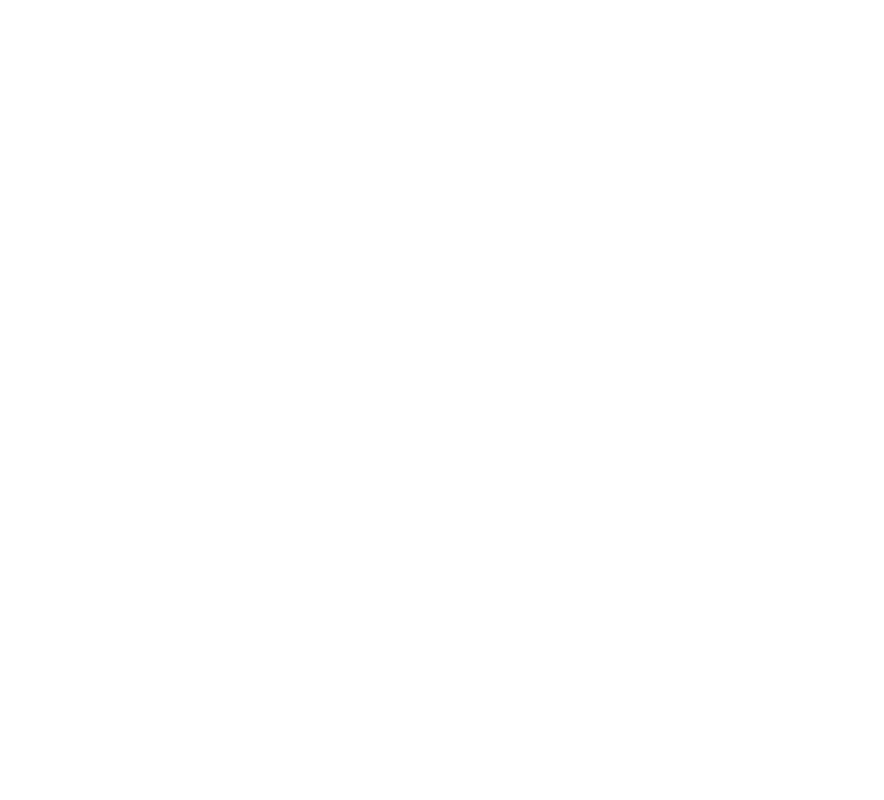
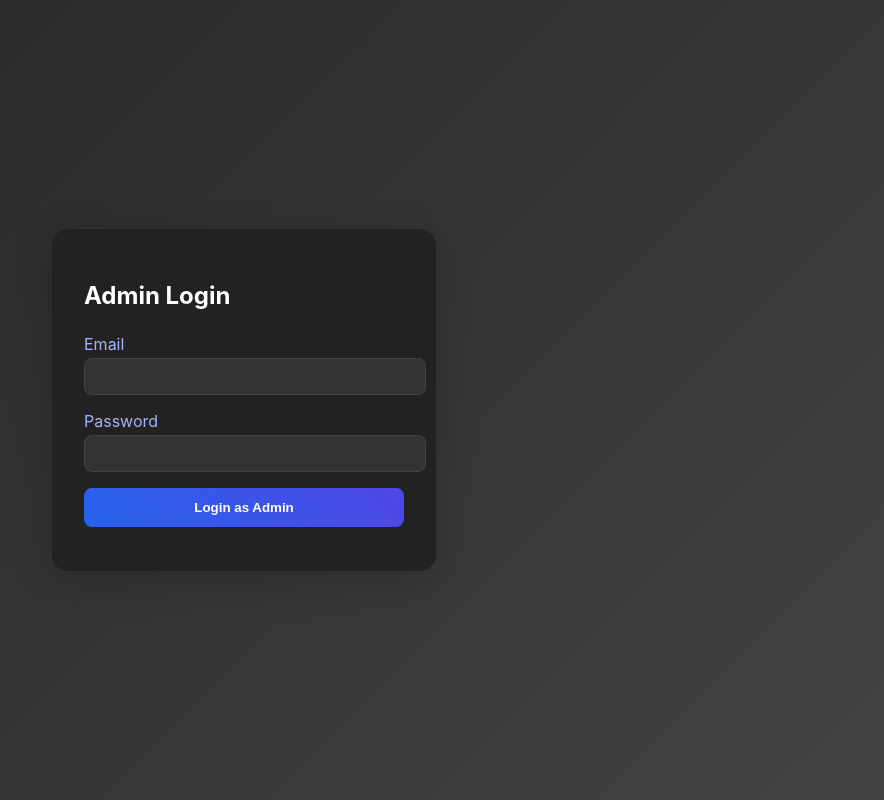
Before and after one commit to AU-ui/RideAdvirsorFIREBASE, a React (Create React App) app: page /admin in a window 1280 px wide. Before the commit this address had no page. Shown: the whole page, without its empty margins (396-1280 px from the left). Built offline with nearby package versions, Linux system fonts and the light colour scheme; no server answers.

Commit message:
Update: admin login flow, useAuthUser hook, and bug fixes

```diff
--- /dev/null
+++ b/src/AdminDashboard.tsx
@@ -0,0 +1,30 @@
+import React, { useEffect, useState } from 'react';
+import { getAuth, signOut } from 'firebase/auth';
+import { useNavigate } from 'react-router-dom';
+
+// ... existing User type and component code ...
+
+const AdminDashboard: React.FC = () => {
+  // ... existing state and fetch logic ...
+  const navigate = useNavigate();
+
+  const handleLogout = async () => {
+    const auth = getAuth();
+    await signOut(auth);
+    navigate('/login');
+  };
+
+  return (
+    <div style={{ padding: 40, background: 'linear-gradient(135deg, #232526 0%, #414345 100%)', minHeight: '100vh', color: '#fff' }}>
+      <div style={{ display: 'flex', justifyContent: 'space-between', alignItems: 'center', marginBottom: 24 }}>
+        <h2>Admin Dashboard - User Management</h2>
+        <button onClick={handleLogout} style={{ background: '#2563eb', color: '#fff', border: 'none', borderRadius: 8, padding: '10px 24px', fontWeight: 600, fontSize: 15, cursor: 'pointer', boxShadow: '0 2px 8px rgba(37,99,235,0.15)' }}>
+          Logout
+        </button>
+      </div>
+      {/* ... rest of the table ... */}
+    </div>
+  );
+};
+
+export default AdminDashboard;
--- /dev/null
+++ b/src/AdminLogin.tsx
@@ -0,0 +1,57 @@
+import React, { useState } from 'react';
+import { useNavigate } from 'react-router-dom';
+import { getAuth, signInWithEmailAndPassword, signOut } from 'firebase/auth';
+
+const ADMIN_EMAIL = 'admin@rideadvisor.com'; // Change this to your admin email
+
+const AdminLogin: React.FC = () => {
+  const [email, setEmail] = useState('');
+  const [password, setPassword] = useState('');
+  const [error, setError] = useState('');
+  const [loading, setLoading] = useState(false);
+  const navigate = useNavigate();
+
+  const handleSubmit = async (e: React.FormEvent) => {
+    e.preventDefault();
+    setError('');
+    setLoading(true);
+    try {
+      const auth = getAuth();
+      const userCredential = await signInWithEmailAndPassword(auth, email, password);
+      const user = userCredential.user;
+      if (user.email?.trim().toLowerCase() !== ADMIN_EMAIL.toLowerCase()) {
+        setError('Unauthorized: Only admin can login.');
+        setLoading(false);
+        await signOut(auth);
+        return;
+      }
+      navigate('/admin');
+    } catch (err: any) {
+      setError(err.message);
+    } finally {
+      setLoading(false);
+    }
+  };
+
+  return (
+    <div style={{ minHeight: '100vh', display: 'flex', alignItems: 'center', justifyContent: 'center', background: 'linear-gradient(135deg, #232526 0%, #414345 100%)' }}>
+      <form onSubmit={handleSubmit} style={{ background: '#222', padding: 32, borderRadius: 16, boxShadow: '0 10px 40px rgba(0,0,0,0.2)', minWidth: 320 }}>
+        <h2 style={{ color: '#fff', marginBottom: 24 }}>Admin Login</h2>
+        <div style={{ marginBottom: 16 }}>
+          <label style={{ color: '#a5b4fc' }}>Email</label>
+          <input type="email" value={email} onChange={e => setEmail(e.target.value)} required style={{ width: '100%', padding: 10, borderRadius: 8, border: '1px solid #444', marginTop: 4, background: '#333', color: '#fff' }} />
+        </div>
+        <div style={{ marginBottom: 16 }}>
+          <label style={{ color: '#a5b4fc' }}>Password</label>
+          <input type="password" value={password} onChange={e => setPassword(e.target.value)} required style={{ width: '100%', padding: 10, borderRadius: 8, border: '1px solid #444', marginTop: 4, background: '#333', color: '#fff' }} />
+        </div>
+        {error && <div style={{ color: '#ef4444', marginBottom: 12 }}>{error}</div>}
+        <button type="submit" disabled={loading} style={{ width: '100%', padding: 12, borderRadius: 8, background: 'linear-gradient(45deg, #2563eb, #4f46e5)', color: 'white', fontWeight: 600, border: 'none', marginBottom: 12 }}>
+          {loading ? 'Logging in...' : 'Login as Admin'}
+        </button>
+      </form>
+    </div>
+  );
+};
+
+export default AdminLogin;
--- a/src/App.tsx
+++ b/src/App.tsx
@@ -6,7 +6,11 @@
 import ForgotPasswordPage from './ForgotPasswordPage';
 import AvatarSelectionPage from './AvatarSelectionPage';
 import UserDashboard from './UserDashboard';
+import AdminDashboard from './AdminDashboard';
+import AdminLogin from './AdminLogin';
 import './App.css';
+import { getAuth } from 'firebase/auth';
+import { useAuthUser } from './useAuthUser';
 
 const firebaseConfig = {
   apiKey: process.env.REACT_APP_FIREBASE_API_KEY,
@@ -18,6 +22,9 @@
 };
 
 function App() {
+  const user = useAuthUser();
+  const ADMIN_EMAIL = 'admin@rideadvisor.com';
+
   return (
     <Router>
       <Routes>
@@ -27,6 +34,7 @@
         <Route path="/forgot-password" element={<ForgotPasswordPage />} />
         <Route path="/choose-avatar" element={<AvatarSelectionPage />} />
         <Route path="/dashboard" element={<UserDashboard />} />
+        <Route path="/admin" element={user && user.email === ADMIN_EMAIL ? <AdminDashboard /> : <AdminLogin />} />
       </Routes>
     </Router>
   );
--- /dev/null
+++ b/src/useAuthUser.ts
@@ -0,0 +1,12 @@
+import { useEffect, useState } from 'react';
+import { getAuth, onAuthStateChanged, User } from 'firebase/auth';
+
+export function useAuthUser() {
+  const [user, setUser] = useState<User | null>(null);
+  useEffect(() => {
+    const auth = getAuth();
+    const unsubscribe = onAuthStateChanged(auth, setUser);
+    return () => unsubscribe();
+  }, []);
+  return user;
+}
```
